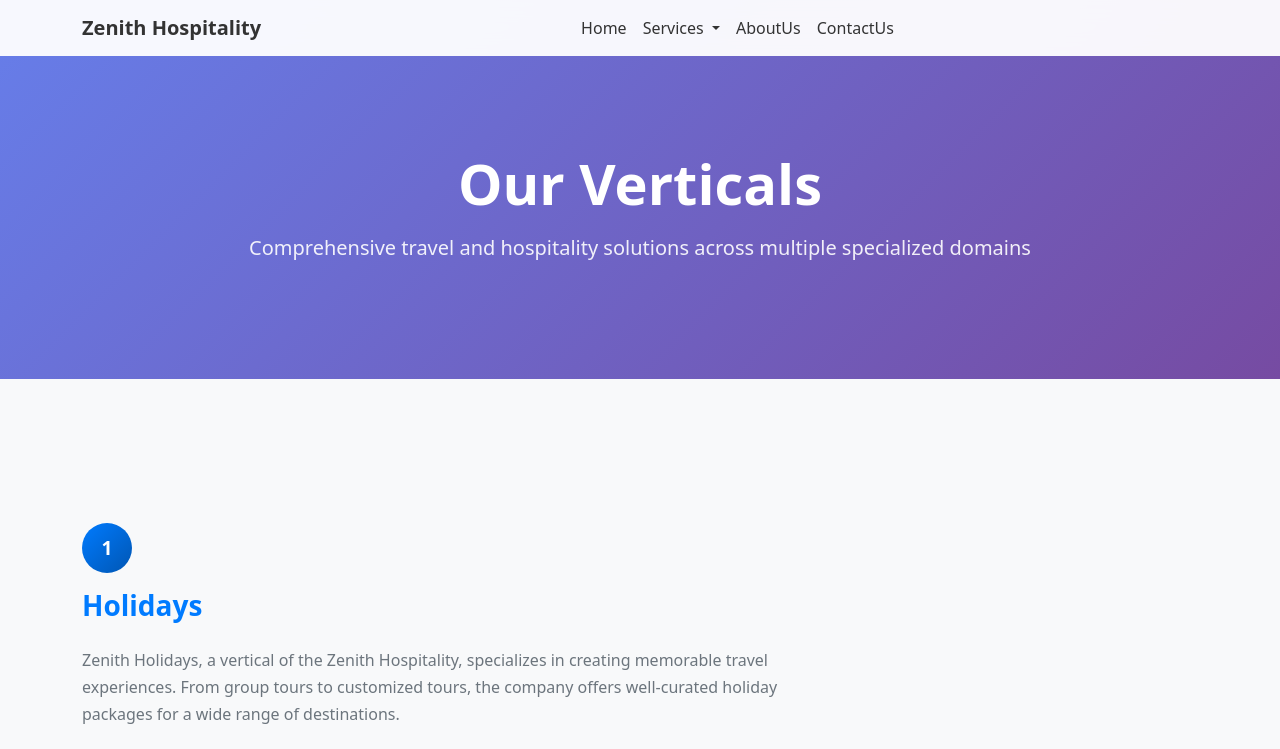
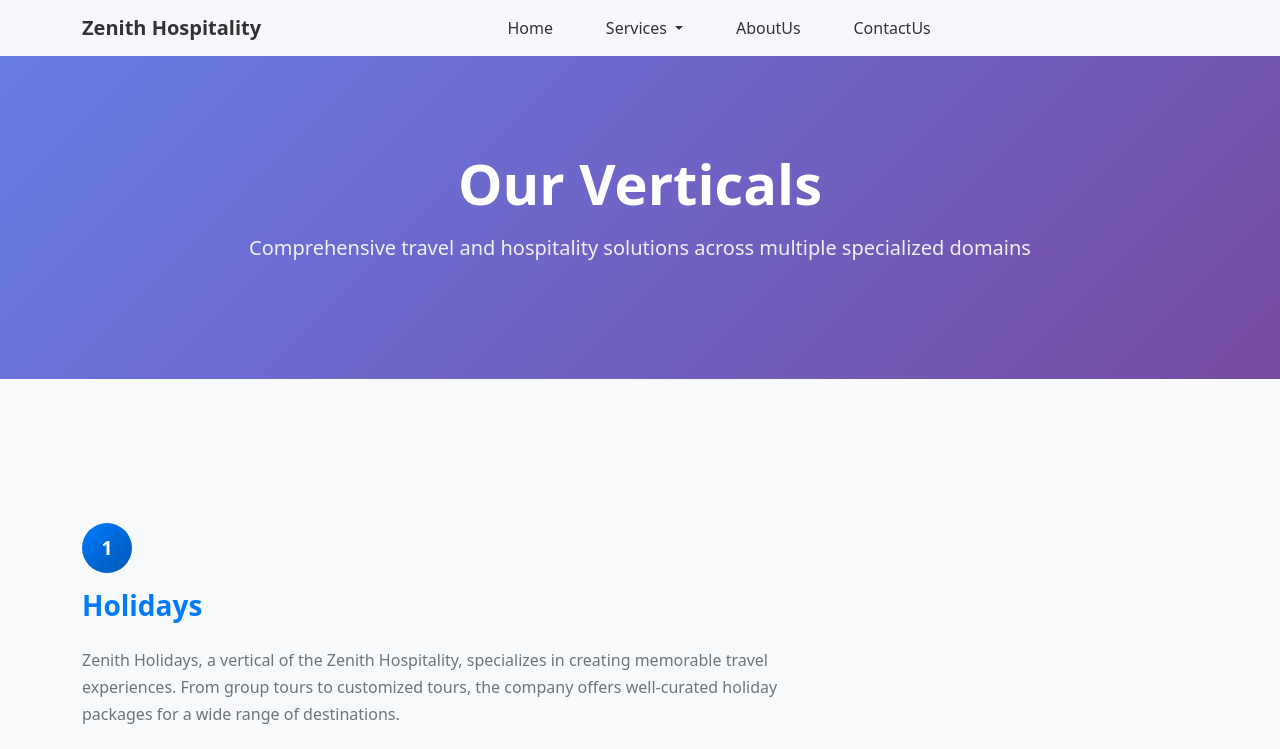
Before and after one commit to dsridhard/freelance, a plain HTML site: page verticals.html in a window 1280 px wide. Shown: the top 749 px of the page. Drawn offline with nearby package versions, Linux system fonts and the light colour scheme.

Commit message:
fixed navbar

```diff
--- a/verticals.html
+++ b/verticals.html
@@ -183,6 +183,9 @@
       display: block;
       margin-top: 0;
       /* prevent gap */
+    }
+     .navbar-nav .nav-item {
+      margin-right: 2.3rem;
     }
   </style>
 </head>
```
Also changed, not shown: index.html (+1 -1 lines).
